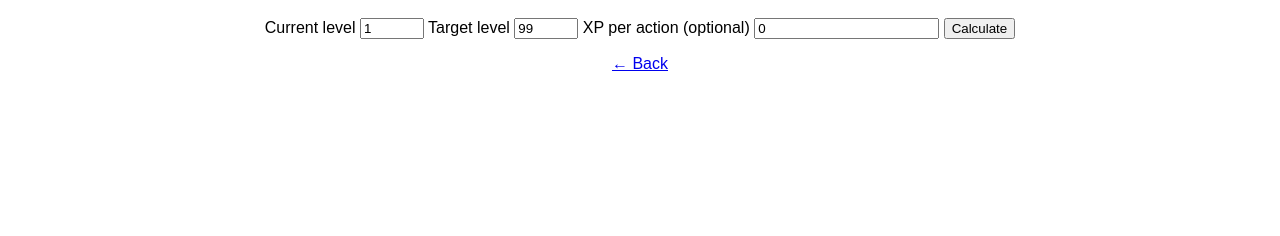
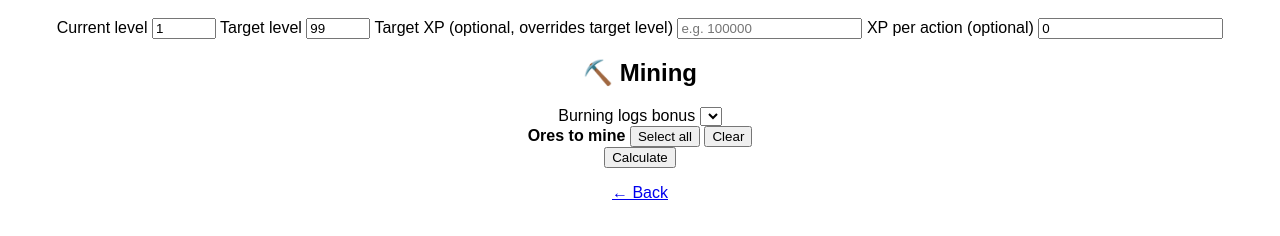
Before and after one commit to Aldaphne7799/GameWiki, a plain HTML site: page calculator.html in a window 1280 px wide. Shown: the part 90-326 px from the top of the page. Drawn offline with Linux system fonts and the light colour scheme.

Commit message:
Add optional target XP input and mining section

```diff
--- a/calculator.html
+++ b/calculator.html
@@ -18,9 +18,34 @@
       <input id="targetLevel" type="number" min="2" max="200" value="99" />
     </label>
 
+    <label>Target XP (optional, overrides target level)
+      <input id="targetXp" type="number" min="0" step="1" placeholder="e.g. 100000" />
+    </label>
+
     <label>XP per action (optional)
       <input id="xpPerAction" type="number" min="0" step="0.25" value="0" />
     </label>
+
+    <section id="miningSection">
+      <h2>⛏️ Mining</h2>
+
+      <label>Burning logs bonus
+        <select id="logSelect"></select>
+      </label>
+
+      <div class="ore-controls">
+        <strong>Ores to mine</strong>
+        <button type="button" id="selectAllBtn">Select all</button>
+        <button type="button" id="clearBtn">Clear</button>
+      </div>
+      <div id="oreGrid" class="ore-grid"></div>
+
+      <div id="mixSection" style="display:none;">
+        <strong>XP split between selected ores (%)</strong>
+        <div id="mixInputs" class="mix-inputs"></div>
+        <p class="note" id="mixTotal"></p>
+      </div>
+    </section>
 
     <button id="calcBtn">Calculate</button>
     <div id="result"></div>
```
